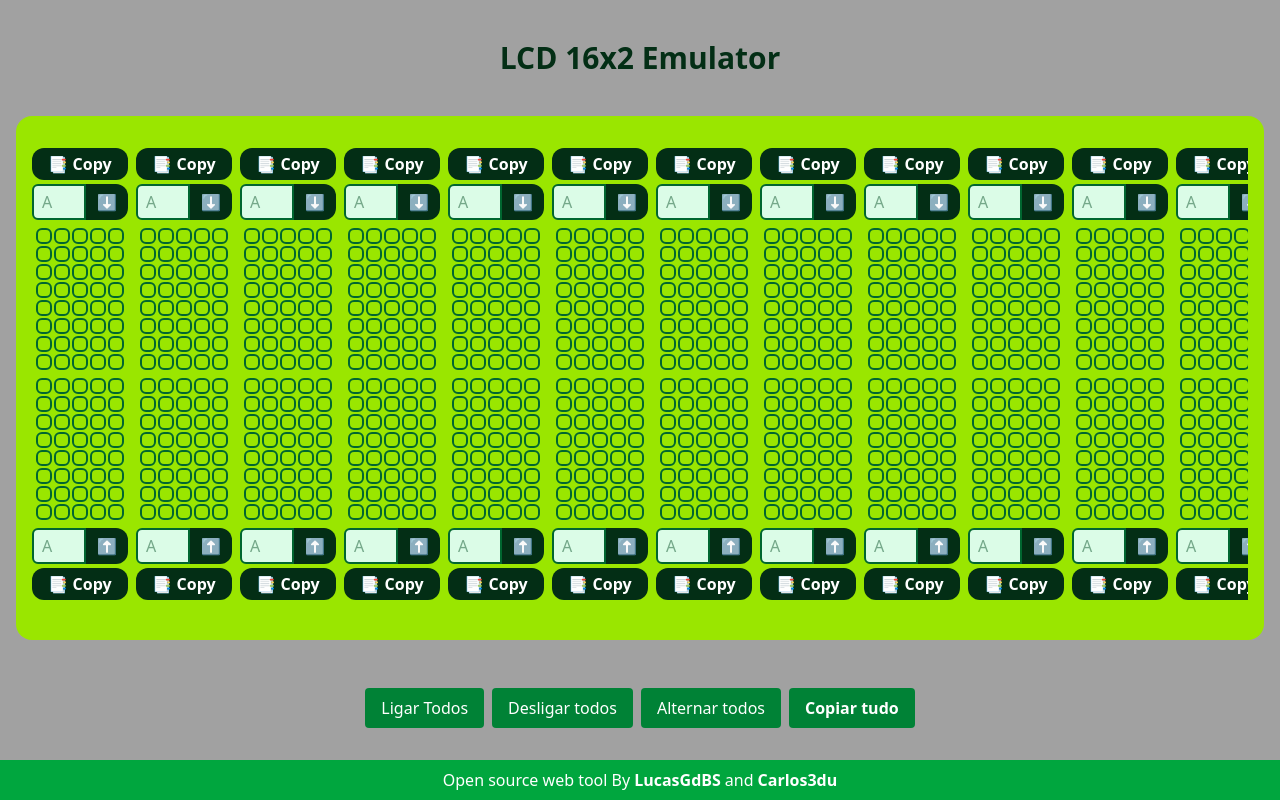
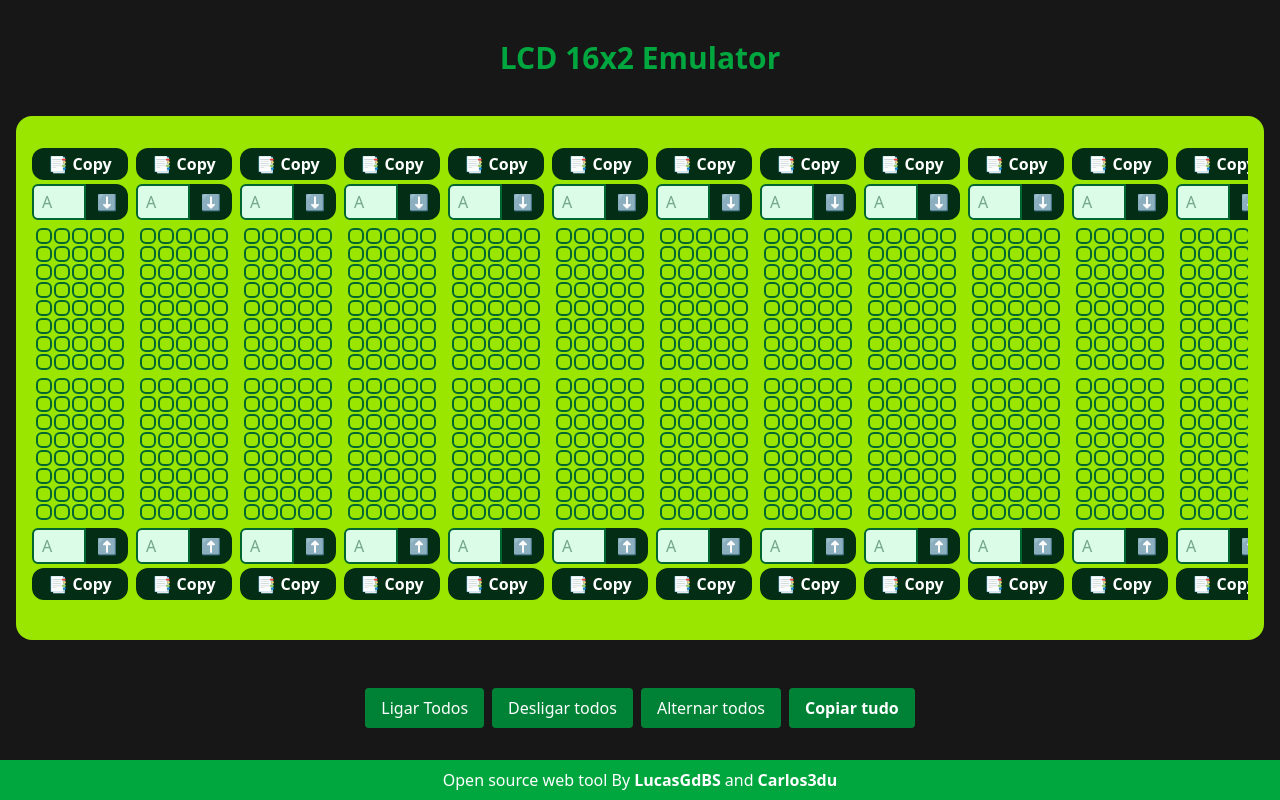
Before and after one commit to LucasGdBS/Full_LCD_emulator, a React (Vite) app: page / in a window 1280 px wide. Built offline with nearby package versions, Linux system fonts and the light colour scheme.

Commit message:
style: change background color

```diff
--- a/src/App.tsx
+++ b/src/App.tsx
@@ -61,9 +61,9 @@ export default function App() {
   };
 
   return (
-    <div className="relative h-screen w-full bg-neutral-400 overflow-hidden">
-      <main className="flex flex-col w-full justify-center items-center py-10 px-4 bg-neutral-400 pb-24 gap-5 sm:gap-10">
-        <h1 className="text-3xl font-semibold text-green-950 text-center px-4">
+    <div className="relative h-screen w-full bg-neutral-900 overflow-hidden">
+      <main className="flex flex-col w-full justify-center items-center py-10 px-4 pb-24 gap-5 sm:gap-10">
+        <h1 className="text-3xl font-semibold text-green-600 text-center px-4">
           LCD {window.innerWidth < 640 ? "1x1" : "16x2"} Emulator
         </h1>
 
@@ -129,7 +129,7 @@ export default function App() {
           </button>
           <button
             onClick={copyAllCells}
-            className="mt-2 px-4 py-2 rounded bg-green-700 text-white font-semibold cursor-pointer hover:bg-emerald-800"
+            className="mt-2 px-4 py-2 rounded bg-green-700 text-white font-semibold cursor-pointer hover:bg-emerald-800 hidden sm:block"
           >
             {copied ? "✅ Copiado!" : "Copiar tudo"}
           </button>
```
